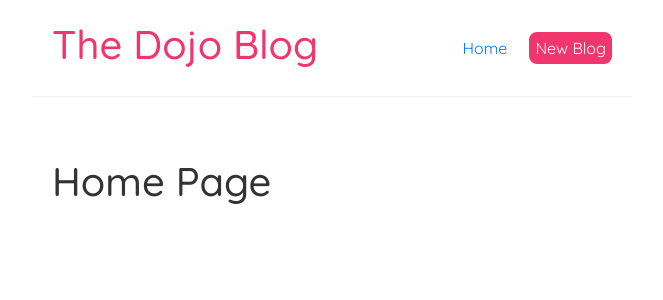
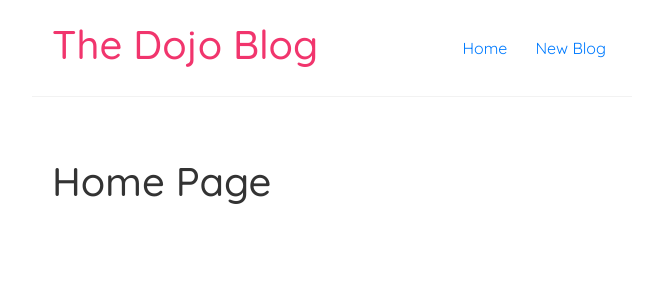
Before and after one commit to ttran9/modern-react-tutorial, a React app: page / in a window 1280 px wide. Shown: the top 300 px of the page, without its empty margins (308-971 px from the left). Built offline with nearby package versions, Linux system fonts and the light colour scheme.

Commit message:
removing inline styling.

```diff
--- a/src/Navbar.js
+++ b/src/Navbar.js
@@ -6,11 +6,7 @@
             <h1>The Dojo Blog</h1>
             <div className="links">
                 <a href="/">Home</a>
-                <a href="/create" style={{
-                    color: "white",
-                    backgroundColor: '#f1356d',
-                    borderRadius: '8px'
-                }}>New Blog</a>
+                <a href="/create">New Blog</a>
             </div>
         </nav>
     );
```
